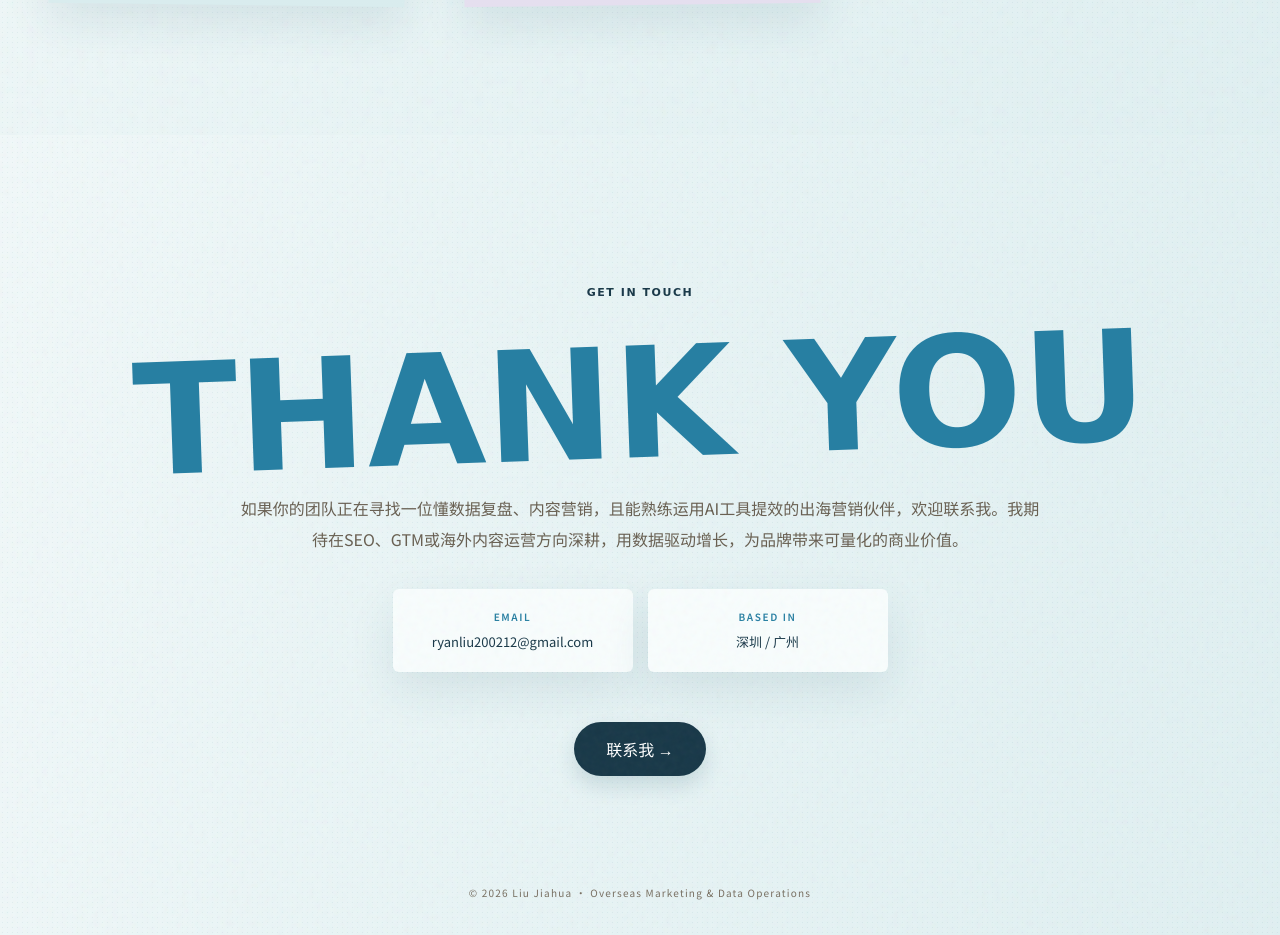
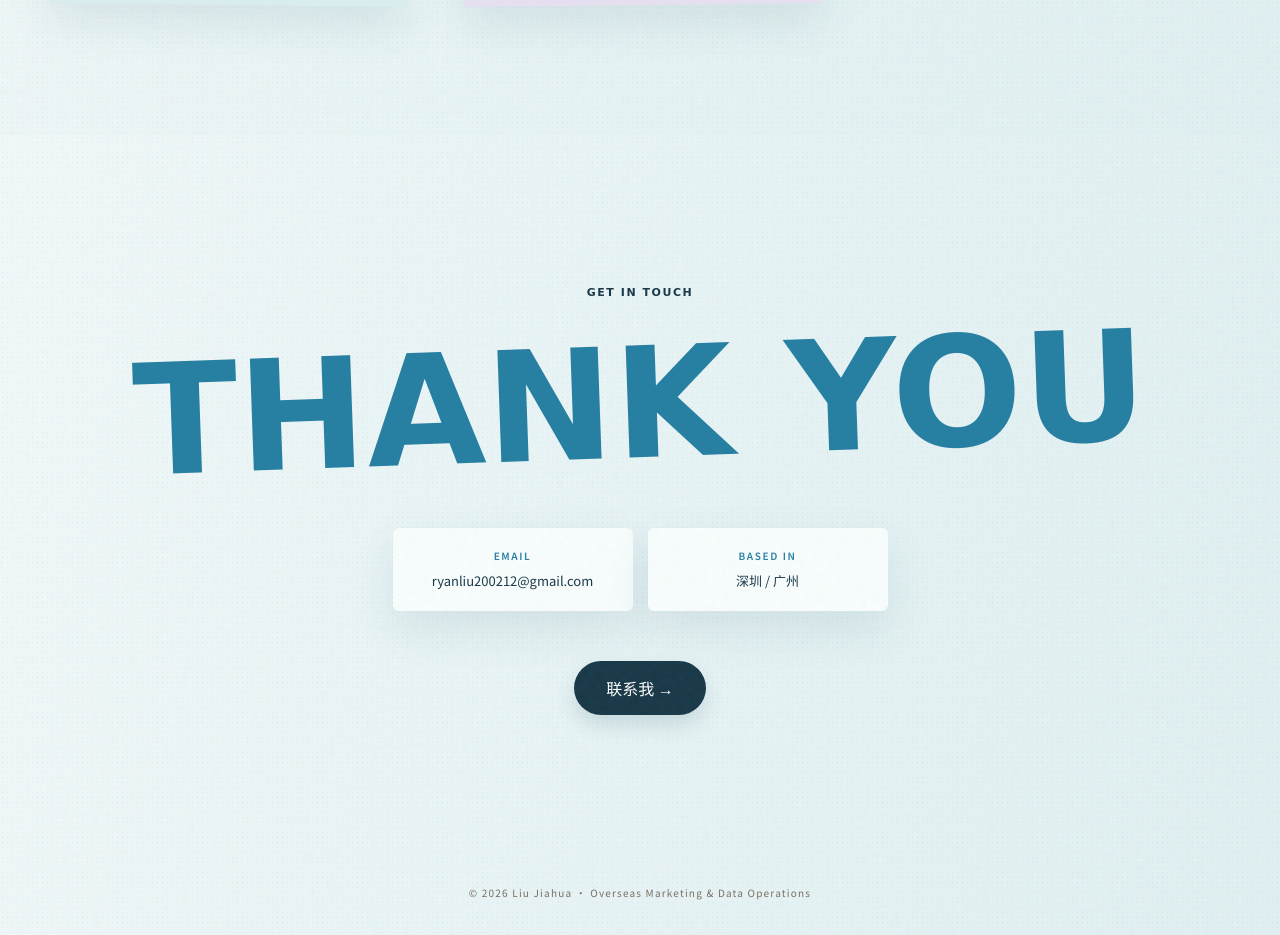
Before and after one commit to RyanLiu0202/portfolio, a Next.js app: page / in a window 1280 px wide. Shown: the part 4681-5616 px from the top of the page. Built offline with nearby package versions, Linux system fonts and the light colour scheme.

Commit message:
Remove contact section introduction

```diff
--- a/app/page.tsx
+++ b/app/page.tsx
@@ -25,7 +25,7 @@ export default function Home(){
 
     <section className="skills paper section" id="skills"><div className="grain"/><div className="skillsHead"><span className="eyebrow">PROFESSIONAL SKILLS</span><h2>专业技能</h2><p>我把运营能力拆成五个真实工作中的核心模块。</p></div><div className="skillNotes"><article><span>01</span><h3>内容策略与增长</h3><small>从洞察到内容落地</small><ul><li>平台语境与用户需求判断</li><li>A/B Test 与内容数据复盘</li><li>品牌表达与达人内容平衡</li></ul></article><article><span>02</span><h3>全域创作者运营</h3><small>跨平台、跨文化协作</small><ul><li>小红书 / TikTok / Instagram</li><li>达人挖掘、邀约与分层维系</li><li>脚本、审核、履约与复盘</li></ul></article><article><span>03</span><h3>项目与工具建设</h3><small>把经验沉淀成系统</small><ul><li>多项目并行与节点推进</li><li>SOP、达人池和协作流程</li><li>Codex / Claude / Manus</li></ul></article><article><span>04</span><h3>数据分析</h3><small>用数据验证增长方向</small><ul><li>A/B Test 与关键词调研</li><li>Excel 数据复盘（透视表 / 图表）</li></ul></article><article><span>05</span><h3>AI 工具应用</h3><small>提升海外内容效率</small><ul><li>ChatGPT / Claude / Gemini</li><li>英文 SEO 内容创作</li><li>关键词拓展与资料整理</li></ul></article></div></section>
 
-    <footer className="contact paper" id="contact"><div className="grain"/><span className="eyebrow">GET IN TOUCH</span><h2>THANK YOU</h2><p>如果你的团队正在寻找一位懂数据复盘、内容营销，且能熟练运用AI工具提效的出海营销伙伴，欢迎联系我。我期待在SEO、GTM或海外内容运营方向深耕，用数据驱动增长，为品牌带来可量化的商业价值。</p><div className="contactCards"><a href="mailto:ryanliu200212@gmail.com"><b>EMAIL</b>ryanliu200212@gmail.com</a><span><b>BASED IN</b>深圳 / 广州</span></div><a className="primaryBtn" href="mailto:ryanliu200212@gmail.com">联系我 →</a><div className="copyright">© 2026 Liu Jiahua · Overseas Marketing &amp; Data Operations</div></footer>
+    <footer className="contact paper" id="contact"><div className="grain"/><span className="eyebrow">GET IN TOUCH</span><h2>THANK YOU</h2><div className="contactCards"><a href="mailto:ryanliu200212@gmail.com"><b>EMAIL</b>ryanliu200212@gmail.com</a><span><b>BASED IN</b>深圳 / 广州</span></div><a className="primaryBtn" href="mailto:ryanliu200212@gmail.com">联系我 →</a><div className="copyright">© 2026 Liu Jiahua · Overseas Marketing &amp; Data Operations</div></footer>
 
   </main>
 }
```
